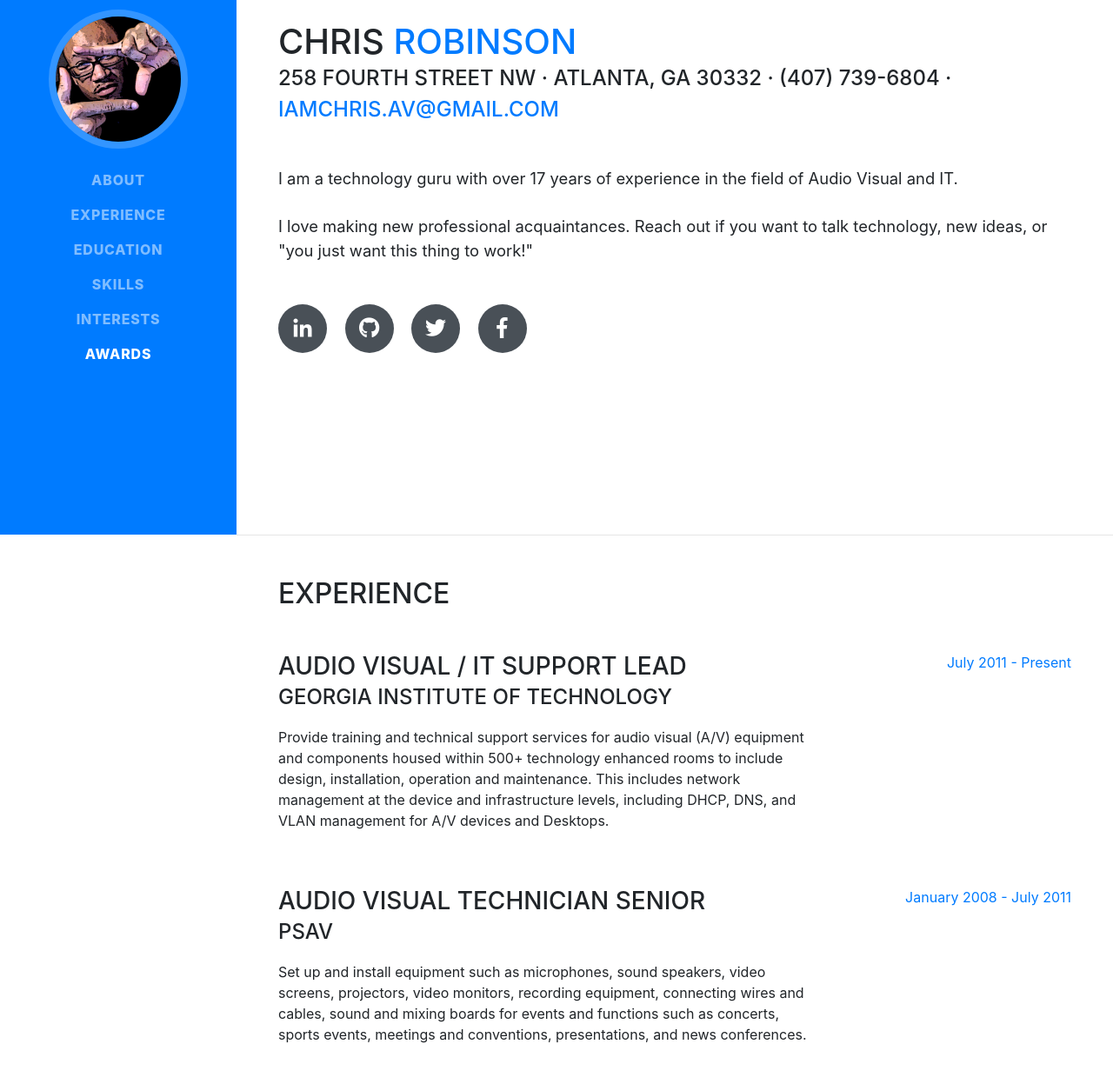
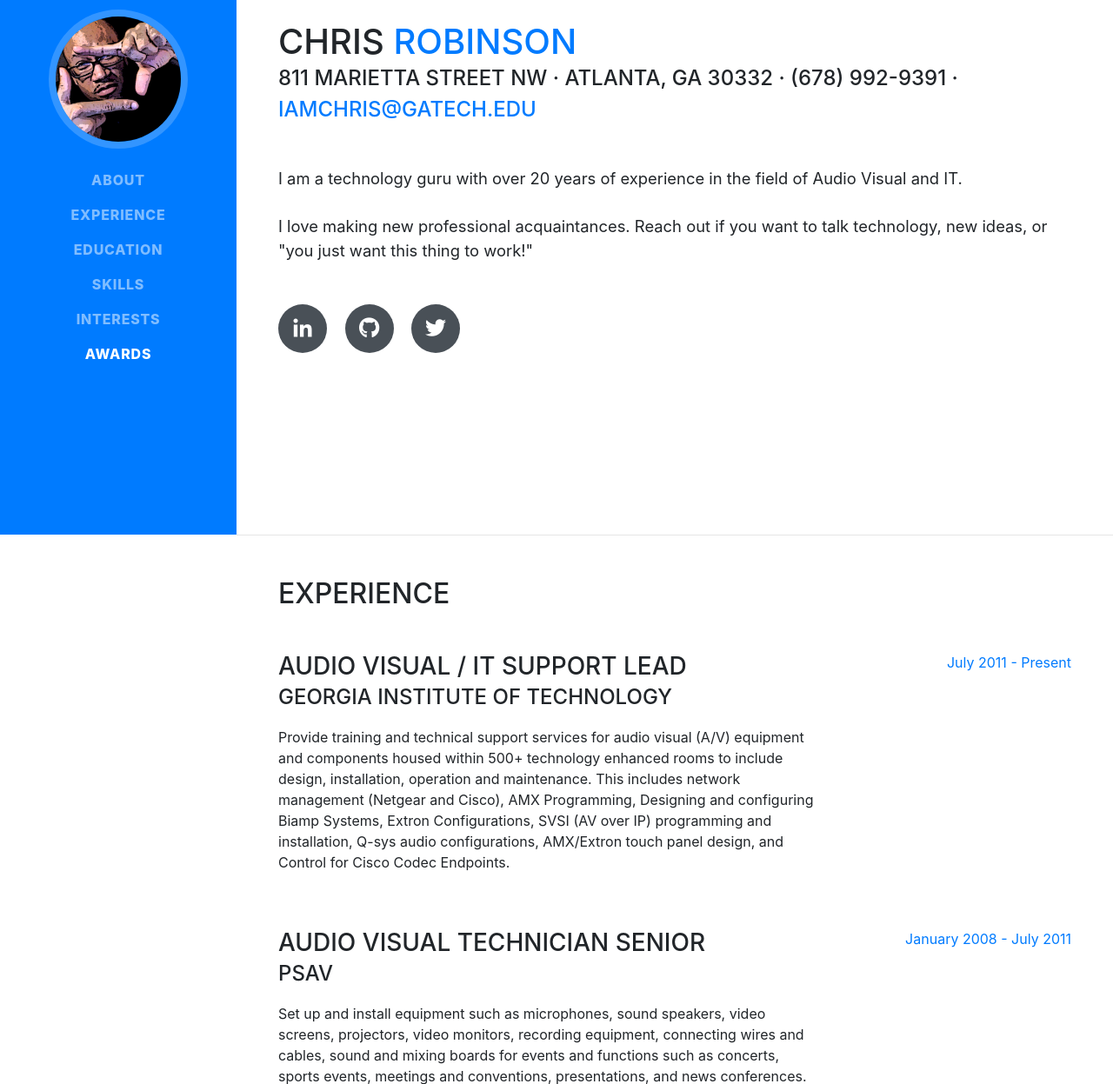
Before and after one commit to 17digital/iamchris-resume, a website with bundled scripts: page index.html in a window 1280 px wide. Shown: the part 185-1432 px from the top of the page at 87% size. Built offline with nearby package versions, Linux system fonts and the light colour scheme; a web font is replaced by a local one.

Commit message:
Update index.html

```diff
--- a/index.html
+++ b/index.html
@@ -66,10 +66,10 @@
           <h1 class="mb-0">Chris
             <span class="text-primary">Robinson</span>
           </h1>
-          <div class="subheading mb-5">258 Fourth Street NW · Atlanta, GA 30332 · (407) 739-6804 ·
-            <a href="mailto:iamchris.av@gmail.com">iamchris.av@gmail.com</a>
+          <div class="subheading mb-5">811 Marietta Street NW · Atlanta, GA 30332 · (678) 992-9391 ·
+            <a href="mailto:iamchris@gatech.edu">iamchris@gatech.edu</a>
           </div>
-          <p class="lead mb-5">I am a technology guru with over 17 years of experience in the field of Audio Visual and IT.</br></br> I love making new professional acquaintances. Reach out if you want to talk technology, new ideas, or "you just want this thing to work!"</p>
+          <p class="lead mb-5">I am a technology guru with over 20 years of experience in the field of Audio Visual and IT.</br></br> I love making new professional acquaintances. Reach out if you want to talk technology, new ideas, or "you just want this thing to work!"</p>
           <div class="social-icons">
             <a href="https://www.linkedin.com/in/chris-robinson-551296106/" target="_blank">
               <i class="fab fa-linkedin-in"></i>
@@ -77,11 +77,8 @@
             <a href="https://17digital.github.io/iamchris/" target="_blank">
               <i class="fab fa-github"></i>
             </a>
-            <a href="#">
+            <a href="https://twitter.com/iamchris_av" target="_blank">
               <i class="fab fa-twitter"></i>
-            </a>
-            <a href="#">
-              <i class="fab fa-facebook-f"></i>
             </a>
           </div>
         </div>
@@ -98,7 +95,7 @@
               <h3 class="mb-0">AUDIO VISUAL / IT SUPPORT LEAD</h3>
               <div class="subheading mb-3">Georgia Institute of Technology</div>
               <p>Provide training and technical support services for audio visual (A/V) equipment and components housed within 500+ technology enhanced rooms to include design, installation, operation and maintenance.
-This includes network management at the device and infrastructure levels, including DHCP, DNS, and VLAN management for A/V devices and Desktops.
+This includes network management (Netgear and Cisco), AMX Programming, Designing and configuring Biamp Systems, Extron Configurations, SVSI (AV over IP) programming and installation, Q-sys audio configurations, AMX/Extron touch panel design, and Control for Cisco Codec Endpoints.
 </p>
             </div>
             <div class="resume-date text-md-right">
```
